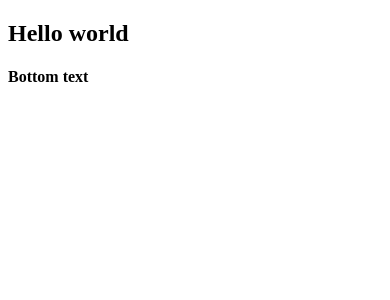
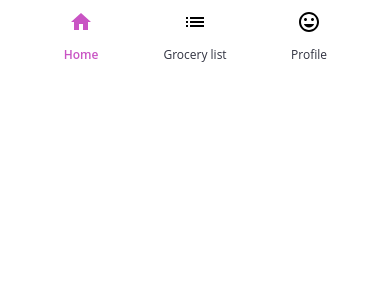
Before and after one commit to epm-pebt/front, a React (Vite) app: page / in a window 390 px wide. Shown: the top 300 px of the page. Built offline with nearby package versions, Linux system fonts and the light colour scheme.

Commit message:
Created menu navigation

```diff
--- a/src/App.jsx
+++ b/src/App.jsx
@@ -1,10 +1,24 @@
 import { StyledEngineProvider } from '@mui/material';
-import Home from './pages/Home';
+import { useState } from 'react';
+import MenuNavigation from './components/MenuNavigation/MenuNavigation';
+import users from './mocks/users';
+import showGroceryList from './utils/showGroceryList';
 
 function App() {
+    const [activeMenuItem, setActiveMenuItem] = useState('Home');
+    const user = users[4];
+    const groceryListContent = showGroceryList(activeMenuItem, user.isLoggedIn);
+
     return (
         <StyledEngineProvider injectFirst>
-            <Home />
+            <div className="main-wrapper">
+                {groceryListContent}
+                <MenuNavigation
+                    setActiveMenuItem={setActiveMenuItem}
+                    activeMenuItem={activeMenuItem}
+                    user={user}
+                />
+            </div>
         </StyledEngineProvider>
     );
 }
--- /dev/null
+++ b/src/components/GroceryList/GroceryList.jsx
@@ -0,0 +1,9 @@
+const GroceryList = () => {
+    return (
+        <div>
+            <h2>Grocery list</h2>
+        </div>
+    );
+};
+
+export default GroceryList;
--- /dev/null
+++ b/src/components/MenuNavigation/MenuNavigation.jsx
@@ -0,0 +1,50 @@
+import HomeIcon from '@mui/icons-material/Home';
+import ListIcon from '@mui/icons-material/List';
+import styles from './menuNavigation.module.scss';
+import showUserProfile from '../../utils/showUserProfile';
+import PropTypes from 'prop-types';
+const MenuNavigation = ({ user, setActiveMenuItem, activeMenuItem }) => {
+    const profile = showUserProfile(user);
+
+    const handleClick = (activeItem) => {
+        setActiveMenuItem(activeItem);
+    };
+
+    return (
+        <div className={styles['menu-navigation-wrapper']}>
+            <nav className={styles['menu-navigation-container']}>
+                <ul className={styles['menu-navigation']}>
+                    <li
+                        className={`${styles['menu-item']} ${activeMenuItem === 'Home' ? styles['menu-item-selected'] : ''}`}
+                        onClick={() => handleClick('Home')}
+                    >
+                        <HomeIcon className={styles['menu-icon']} />
+                        <p>Home</p>
+                    </li>
+                    <li
+                        className={`${styles['menu-item']} ${activeMenuItem === 'Grocery list' ? styles['menu-item-selected'] : ''}`}
+                        onClick={() => handleClick('Grocery list')}
+                    >
+                        <ListIcon className={styles['menu-icon']} />
+                        <p>Grocery list</p>
+                    </li>
+                    <li
+                        className={`${styles['menu-item']} ${activeMenuItem === 'Profile' ? styles['menu-item-selected'] : ''}`}
+                        onClick={() => handleClick('Profile')}
+                    >
+                        {profile}
+                        <p>Profile</p>
+                    </li>
+                </ul>
+            </nav>
+        </div>
+    );
+};
+
+MenuNavigation.propTypes = {
+    user: PropTypes.array,
+    setActiveMenuItem: PropTypes.func,
+    activeMenuItem: PropTypes.string,
+};
+
+export default MenuNavigation;
--- /dev/null
+++ b/src/components/MenuNavigation/menuNavigation.module.scss
@@ -0,0 +1,113 @@
+body {
+    margin: 0;
+    padding: 0;
+}
+
+@media (min-width: 375px) and (max-width: 768px) {
+    .menu-navigation-wrapper {
+        position: sticky;
+        bottom: 0;
+    }
+
+    .menu-navigation-container {
+        min-height: 400px;
+        min-height: 60px;
+        padding: 0 24px;
+        padding-bottom: 24px;
+    }
+
+    .menu-navigation {
+        list-style: none;
+        margin: 0;
+        padding: 0;
+        padding-top: 10px;
+        display: flex;
+        justify-content: space-evenly;
+        min-height: 60px;
+    }
+
+    .menu-item {
+        width: 125px;
+        display: flex;
+        flex-direction: column;
+        align-items: center;
+
+        div {
+            width: 24px;
+            height: 24px;
+            border-radius: 50%;
+
+            img {
+                width: 100%;
+                height: 100%;
+                border-radius: 50%;
+            }
+        }
+
+        p {
+            color: #303240;
+            font-size: 12px;
+            font-family: Open Sans;
+            font-weight: 400;
+            line-height: 18px;
+            word-wrap: break-word;
+        }
+    }
+
+    .menu-item-selected {
+        p {
+            color: #c954c4;
+            font-weight: 600;
+        }
+
+        div {
+            display: flex;
+            justify-content: center;
+            align-items: center;
+            border-radius: 50%;
+            box-shadow: 0 0 0 3px #de7bd7;
+        }
+
+        img {
+            border: 3px white solid;
+        }
+
+        svg {
+            path {
+                fill: #c954c4;
+            }
+        }
+    }
+
+    .menu-item-selected .no-avatar-icon {
+        width: 24px;
+        height: 24px;
+
+        path {
+            fill: black;
+        }
+    }
+
+    .menu-item-selected .menu-item-profile {
+        div {
+            display: flex;
+            justify-content: center;
+            align-items: center;
+            border: 3px white solid;
+        }
+
+        p {
+            color: #c954c4;
+        }
+    }
+
+    .menu-icon {
+        width: 24px;
+        height: 24px;
+        svg {
+            path {
+                fill: #303240;
+            }
+        }
+    }
+}
--- /dev/null
+++ b/src/mocks/users.js
@@ -0,0 +1,10 @@
+
+const users = [
+    { username: 'Jonh', email: 'john@gmail.com', id: '1', avatar: 'https://cdn.pixabay.com/photo/2023/10/19/21/08/ai-generated-8327632_1280.jpg', isLoggedIn: true },
+    { username: 'Alex', email: 'alex@gmail.com', id: '2', avatar: '', isLoggedIn: false },
+    { username: 'Julia', email: 'julia@gmail.com', id: '3', avatar: 'https://cdn.pixabay.com/photo/2024/03/13/04/49/ai-generated-8630058_1280.jpg', isLoggedIn: true },
+    { username: 'Steve', email: 'steve@gmail.com', id: '4', avatar: 'https://cdn.pixabay.com/photo/2024/04/04/10/46/ai-generated-8674827_1280.jpg', isLoggedIn: false },
+    { username: 'Mary', email: 'mary@gmail.com', id: '5', avatar: '', isLoggedIn: true },
+]
+
+export default users;
--- /dev/null
+++ b/src/utils/showGroceryList.jsx
@@ -0,0 +1,26 @@
+import GroceryList from '../components/GroceryList/GroceryList';
+
+const showGroceryList = (activeMenuItem, isLoggedIn) => {
+    let isGroceryListVisible = false;
+    let loginMessage = '';
+
+    if (activeMenuItem == 'Grocery list') {
+        if (isLoggedIn) {
+            isGroceryListVisible = true;
+            loginMessage = '';
+        } else {
+            isGroceryListVisible = false;
+            loginMessage = <p>Please log in to access the content</p>;
+        }
+    }
+
+    const groceryListContent = isGroceryListVisible ? (
+        <GroceryList />
+    ) : (
+        loginMessage
+    );
+
+    return groceryListContent;
+};
+
+export default showGroceryList;
--- /dev/null
+++ b/src/utils/showUserProfile.jsx
@@ -0,0 +1,20 @@
+import PersonIcon from '@mui/icons-material/Person';
+import MoodIcon from '@mui/icons-material/Mood';
+import styles from '../components/MenuNavigation/menuNavigation.module.scss';
+
+const showUserProfile = (user) => {
+    let content = null;
+    if (user.isLoggedIn) {
+        if (user.avatar.length > 0) {
+            content = <img src={user.avatar} alt={user.username} />;
+        } else {
+            content = <MoodIcon className={styles['no-avatar-icon']} />;
+        }
+    } else {
+        content = <PersonIcon />;
+    }
+
+    return <div className="menu-item-profile">{content}</div>;
+};
+
+export default showUserProfile;
```
Also changed, not shown: src/components/MenuNavigation/utils/showUserProfile.jsx (added).
